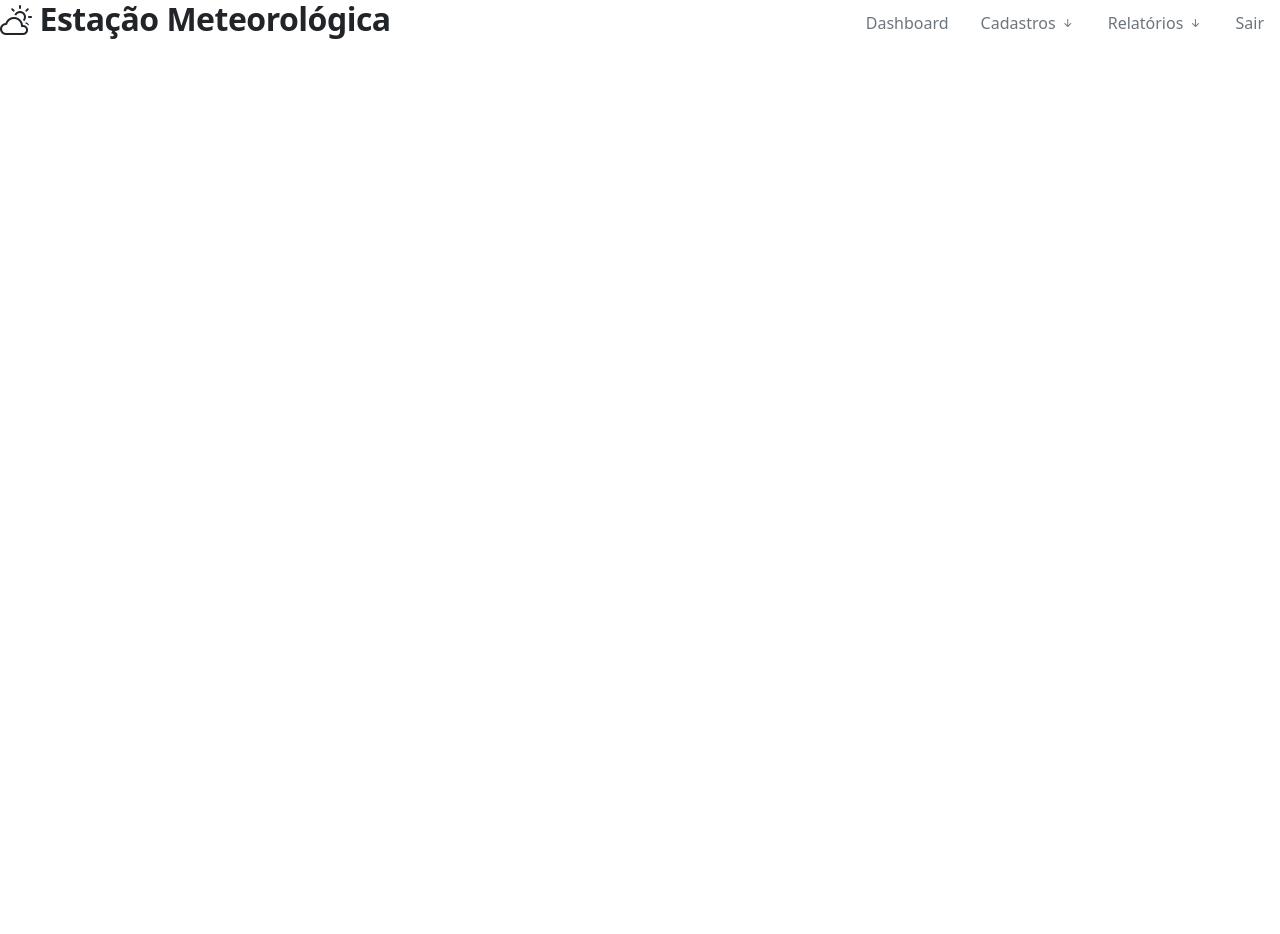
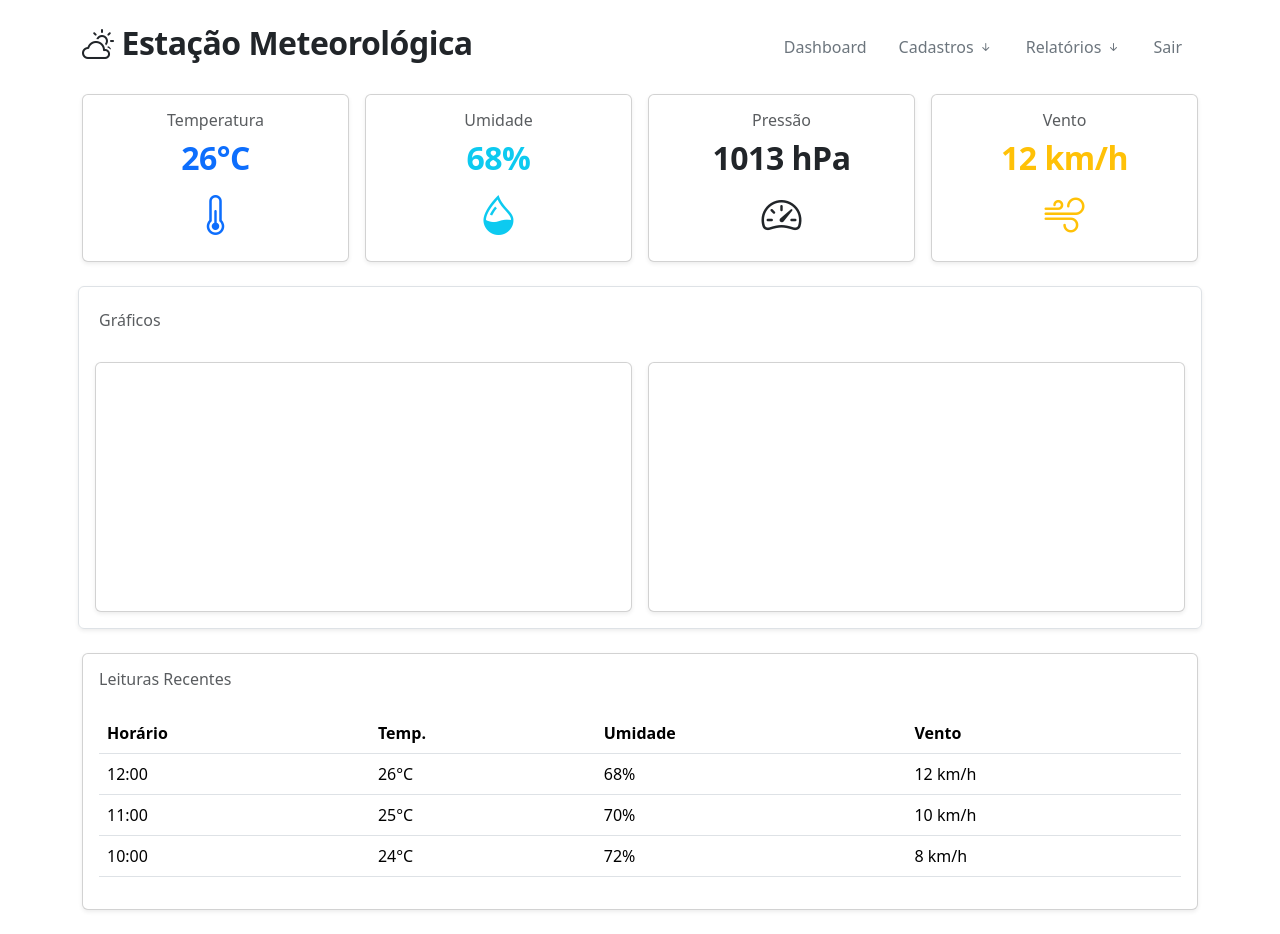
Before and after one commit to viniciusrcamargo/senai_2026, a React (Vite) app in the folder PFE/3B/projeto/estacao-meteorologica-front/: page /dashboard in a window 1280 px wide. Before the commit the page ends 800 px from the top, so only its background shows below. Built offline with nearby package versions, Linux system fonts and the light colour scheme.

Commit message:
Página de relatório

```diff
--- /dev/null
+++ b/PFE/3B/projeto/estacao-meteorologica-front/src/pages/cadastro.jsx
@@ -0,0 +1,31 @@
+import { useState } from "react";
+import Header from '../components/header';
+
+export default function Cadastro(){
+    const [nome, setNome] = useState('');
+    const [endereco, setEndereco] = useState('');
+    const [email, setEmail] = useState('');
+    const [celular, setCelular] = useState('');
+    const [documento, setDocumento] = useState('');
+
+    return(
+        <div className="container">
+            <Header />
+            <h3>Cadastro de dados pessoais</h3>
+
+            <form action="">
+                <label htmlFor="nome">Nome</label>
+                <input type="text" placeholder="Seu nome" value={nome} onChange={(e) => setNome(e.target.value)}/>
+                <label htmlFor="endereco">Endereço</label>
+                <input type="text" placeholder="Rua XV de Novembro" value={endereco} onChange={(e) => setEndereco(e.target.value)}/>
+                <label htmlFor="email">E-mail</label>
+                <input type="text" placeholder="seu@email.com" value={email} onChange={(e) => setEmail(e.target.value)}/>
+                <label htmlFor="celular">Celular</label>
+                <input type="text" placeholder="00 00000-0000" value={celular} onChange={(e) => setCelular(e.target.value)}/>
+                <label htmlFor="documento">Documento</label>
+                <input type="text" placeholder="000.000.000-00" value={documento} onChange={(e) => setDocumento(e.target.value)}/>
+                <button>Salvar</button>
+            </form>
+        </div>
+    )
+}
--- a/PFE/3B/projeto/estacao-meteorologica-front/src/pages/dashboard.jsx
+++ b/PFE/3B/projeto/estacao-meteorologica-front/src/pages/dashboard.jsx
@@ -1,10 +1,91 @@
+// import GraficoBarra from "../../components/graficoBarra";
 import Header from "../components/header";
 
+export default function Dashboard() {
+  return (
+    <div className="container py-4">
+      <Header />
 
-export default function Dashboard(){
-    return(
-        <>
-            <Header />
-        </>
-    )
+      <section className="row g-3">
+        <div className="col-12 col-md-3">
+          <div className="card shadow-sm text-center p-3">
+            <h6 className="text-muted">Temperatura</h6>
+            <h2 className="fw-bold text-primary">26°C</h2>
+            <i className="bi bi-thermometer-half fs-1 text-primary"></i>
+          </div>
+        </div>
+
+        <div className="col-12 col-md-3">
+          <div className="card shadow-sm text-center p-3">
+            <h6 className="text-muted">Umidade</h6>
+            <h2 className="fw-bold text-info">68%</h2>
+            <i className="bi bi-droplet-half fs-1 text-info"></i>
+          </div>
+        </div>
+
+        <div className="col-12 col-md-3">
+          <div className="card shadow-sm text-center p-3">
+            <h6 className="text-muted">Pressão</h6>
+            <h2 className="fw-bold">1013 hPa</h2>
+            <i className="bi bi-speedometer2 fs-1 text-dark"></i>
+          </div>
+        </div>
+
+        <div className="col-12 col-md-3">
+          <div className="card shadow-sm text-center p-3">
+            <h6 className="text-muted">Vento</h6>
+            <h2 className="fw-bold text-warning">12 km/h</h2>
+            <i className="bi bi-wind fs-1 text-warning"></i>
+          </div>
+        </div>
+      </section>
+
+      <section className="row g-2 shadow-sm mt-4 p-3 d-flex gap-3 border rounded">
+        <h6 className="text-muted">Gráficos</h6>
+
+        <div className="col-12 col-md card shadow-sm text-center p-3" style={{ height: "250px" }}>
+          {/* gráficos */}
+        </div>
+        <div className="col-12 col-md card shadow-sm text-center p-3" style={{ height: "250px" }}>
+          {/* gráficos */}
+        </div>
+      </section>
+
+      <section className="card shadow-sm mt-4 p-3">
+        <h6 className="text-muted">Leituras Recentes</h6>
+
+        <table className="table table-hover mt-3">
+          <thead>
+            <tr>
+              <th>Horário</th>
+              <th>Temp.</th>
+              <th>Umidade</th>
+              <th>Vento</th>
+            </tr>
+          </thead>
+          <tbody>
+            <tr>
+              <td>12:00</td>
+              <td>26°C</td>
+              <td>68%</td>
+              <td>12 km/h</td>
+            </tr>
+            <tr>
+              <td>11:00</td>
+              <td>25°C</td>
+              <td>70%</td>
+              <td>10 km/h</td>
+            </tr>
+            <tr>
+              <td>10:00</td>
+              <td>24°C</td>
+              <td>72%</td>
+              <td>8 km/h</td>
+            </tr>
+          </tbody>
+        </table>
+      </section>
+
+    </div>
+  );
 }
--- a/PFE/3B/projeto/estacao-meteorologica-front/src/routes/index.jsx
+++ b/PFE/3B/projeto/estacao-meteorologica-front/src/routes/index.jsx
@@ -4,7 +4,7 @@ import {Routes, Route} from 'react-router-dom';
 import Login from '../pages/login';
 import Registro from '../pages/registro';
 import Dashboard from '../pages/dashboard';
-// import Cadastro from '../pages/cadastro';
+import Cadastro from '../pages/cadastro';
 // import Relatorio from '../pages/relatorio';
 // import NotFound from '../pages/notfound';
 
@@ -14,6 +14,7 @@ export default function Rotas(){
             <Route path='/' element={<Login />}/>
             <Route path='/registro' element={<Registro />}/>
             <Route path='/dashboard' element={<Dashboard />}/>
+            <Route path='/cadastro' element={<Cadastro />}/>
         </Routes>
     )
 }
```
Also changed, not shown: 1 other file (tests, documents, lock files or other folders).
